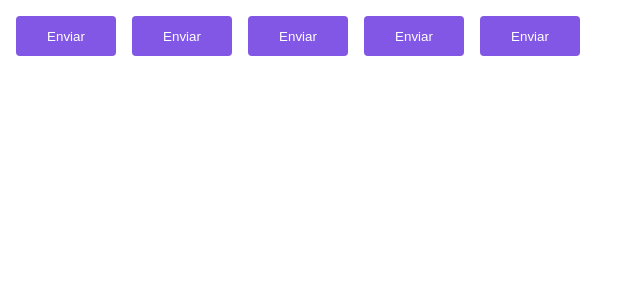
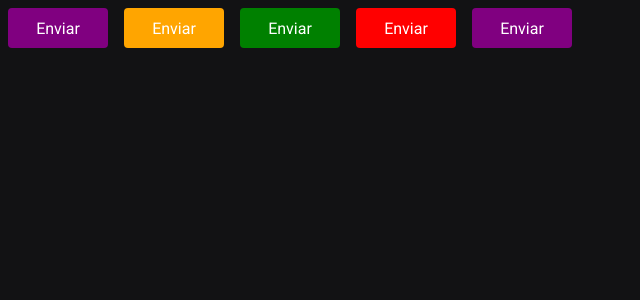
Before and after one commit to Kaue-G/Timer-Pomodoro, a React (Vite) app: page / in a window 1280 px wide. Shown: the top 300 px of the page, without its empty margins (0-640 px from the left). Built offline with nearby package versions, Linux system fonts and the light colour scheme.

Commit message:
Add Eslint /  hotFix

```diff
--- a/index.html
+++ b/index.html
@@ -3,6 +3,12 @@
   <head>
     <meta charset="UTF-8" />
     <meta name="viewport" content="width=device-width, initial-scale=1.0" />
+
+    <link rel="preconnect" href="https://fonts.googleapis.com" />
+    <link rel="preconnect" href="https://fonts.gstatic.com" crossorigin />
+    <link href="https://fonts.googleapis.com/css2?family=Roboto+Mono:wght@700&family=Roboto:wght@400;700&display=swap"
+      rel="stylesheet" />
+
     <title>Timer Pomodoro</title>
   </head>
   <body>
--- a/package.json
+++ b/package.json
@@ -6,7 +6,8 @@
   "scripts": {
     "dev": "vite",
     "build": "tsc && vite build",
-    "preview": "vite preview"
+    "preview": "vite preview",
+    "lint": "eslint src --ext .ts,.tsx"
   },
   "dependencies": {
     "react": "^18.2.0",
@@ -14,10 +15,12 @@
     "styled-components": "^5.3.5"
   },
   "devDependencies": {
+    "@rocketseat/eslint-config": "^1.1.3",
     "@types/react": "^18.0.17",
     "@types/react-dom": "^18.0.6",
     "@types/styled-components": "^5.1.26",
     "@vitejs/plugin-react": "^2.0.1",
+    "eslint": "^8.22.0",
     "typescript": "^4.6.4",
     "vite": "^3.0.7"
   }
--- a/src/App.tsx
+++ b/src/App.tsx
@@ -1,16 +1,19 @@
 import { ThemeProvider } from 'styled-components';
 import { Button } from './components/Button';
+import { GlobalStyle } from './styles/global';
 
 import { defaultTheme } from './styles/themes/default';
 
 export function App() {
   return (
     <ThemeProvider theme={defaultTheme}>
-      <Button variant='pryimary'/>
-      <Button variant='secondary'/>
-      <Button variant='success'/>
-      <Button variant='danger'/>
+      <Button variant="pryimary" />
+      <Button variant="secondary" />
+      <Button variant="success" />
+      <Button variant="danger" />
       <Button />
+
+      <GlobalStyle />
     </ThemeProvider>
   );
 }
--- a/src/components/Button.styles.ts
+++ b/src/components/Button.styles.ts
@@ -1,4 +1,4 @@
-import styled, { css } from "styled-components";
+import styled, { css } from 'styled-components';
 
 export type ButtonVariant = 'pryimary' | 'secondary' | 'danger' | 'success';
 
@@ -10,8 +10,8 @@
   pryimary: 'purple',
   secondary: 'orange',
   danger: 'red',
-    success: 'green'
-}
+  success: 'green',
+};
 export const ButtonContainer = styled.button<ButtonContainerProps>`
   width: 100px;
   height: 40px;
@@ -19,8 +19,11 @@
   border: 0;
   margin: 8px;
 
-    background-color: ${props => props.theme.pryimary};
-    color: ${props => props.theme.white};
+  background-color: ${(props) => props.theme['green-500']};
+  color: ${(props) => props.theme.white};
 
-    /* ${({ variant }) => css`background-color: ${buttonVariants[variant]}`} */
+  ${({ variant }) =>
+    css`
+      background-color: ${buttonVariants[variant]};
+    `}
 `;
--- /dev/null
+++ b/src/styles/global.ts
@@ -0,0 +1,25 @@
+import { createGlobalStyle } from 'styled-components';
+
+export const GlobalStyle = createGlobalStyle`
+    * {
+        margin: 0;
+        padding: 0;
+        box-sizing: border-box;
+    }
+
+    :focus {
+        outline: 0;
+        box-shadow: 0 0 0 2px ${(props) => props.theme['green-500']};
+    }
+
+    body {
+        background: ${(props) => props.theme['gray-900']};
+        color: ${(props) => props.theme['gray-300']};
+    }
+
+    body, input, textarea, button {
+        font-family: 'Roboto', sans-serif;
+        font-weight: 400;
+        font-size: 1rem;
+    }
+`;
--- a/src/styles/themes/default.ts
+++ b/src/styles/themes/default.ts
@@ -1,5 +1,21 @@
 export const defaultTheme = {
-    white: '#fff',
-    pryimary: '#8257e6',
-    secondary: 'orange',
+  white: '#fff',
+
+  'gray-100': '#E1E1E6',
+  'gray-300': '#C4C4CC',
+  'gray-400': '#8D8D99',
+  'gray-500': '#7C7C8A',
+  'gray-600': '#323238',
+  'gray-700': '#29292E',
+  'gray-800': '#202024',
+  'gray-900': '#121214',
+
+  'green-300': '#00B37E',
+  'green-500': '#00875F',
+  'green-700': '#015F43',
+
+  'red-500': '#AB222E',
+  'red-700': '#7A1921',
+
+  'yellow-500': '#FBA94C',
 };
```
Also changed, not shown: src/@types/styled.d.ts (added, +8 -0 lines), src/components/Button.tsx (+6 -6 lines), src/main.tsx (+5 -5 lines), .eslintrc.json (added), 1 other file (tests, documents, lock files or other folders). Lines whose indentation alone changed are shown as unchanged.
